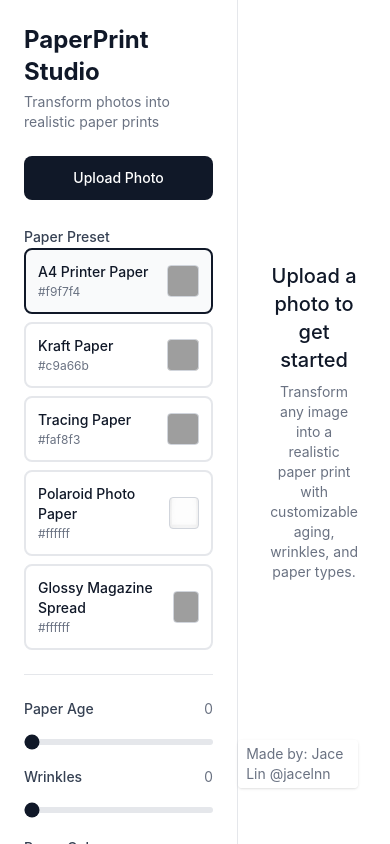
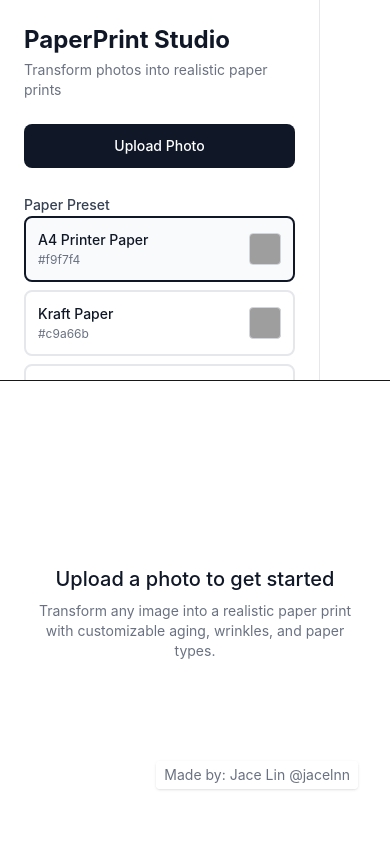
Before and after one commit to jacejacy/paperify, a Next.js app: page / in a window 390 px wide. Built offline with nearby package versions, Linux system fonts and the light colour scheme; grey boxes are pictures that could not be loaded.

Commit message:
fix mobile layout

```diff
--- a/app/page.tsx
+++ b/app/page.tsx
@@ -115,7 +115,10 @@ export default function Home() {
   const activePreset = getPreset(state.activePreset);
 
   return (
-    <div className="flex h-screen w-screen overflow-hidden bg-white">
+  <div className="flex flex-col md:flex-row h-[100dvh] w-screen overflow-hidden bg-white">
+    {/* Controls */}
+    <aside className="w-full md:w-[360px] border-b md:border-b-0 md:border-r">
+      <div className="max-h-[45dvh] md:max-h-none overflow-auto">
         <ControlPanel
           state={state}
           onUpload={handleUpload}
@@ -123,7 +126,9 @@ export default function Home() {
           onPaperAgeChange={(val) => setState((prev) => ({ ...prev, paperAge: val }))}
           onWrinklesChange={(val) => setState((prev) => ({ ...prev, wrinkles: val }))}
           onPaperColorChange={(val) => setState((prev) => ({ ...prev, paperColor: val }))}
-        onPrintStrengthChange={(val) => setState((prev) => ({ ...prev, printStrength: val }))}
+          onPrintStrengthChange={(val) =>
+            setState((prev) => ({ ...prev, printStrength: val }))
+          }
           onGrainChange={(val) => setState((prev) => ({ ...prev, grain: val }))}
           onMosaicFadeChange={(val) => setState((prev) => ({ ...prev, mosaicFading: val }))}
           onGlossStrengthChange={(val) =>
@@ -133,8 +138,12 @@ export default function Home() {
           onReset={handleReset}
           onDownloadPNG={handleDownloadPNG}
         />
+      </div>
+    </aside>
 
-      <div className="flex-1 relative">
+    {/* Preview */}
+    <main className="flex-1 min-h-0">
+      <div className="h-[55dvh] md:h-full relative">
         {state.uploadedImage ? (
           hasWebGL ? (
             state.activePreset === 'magazine' ? (
@@ -185,10 +194,12 @@ export default function Home() {
             </div>
           </div>
         )}
+
         <div className="absolute bottom-14 right-8 z-50 rounded bg-white/85 px-2 py-1 text-sm text-gray-500 shadow-sm pointer-events-none">
           Made by: Jace Lin @jacelnn
         </div>
       </div>
+    </main>
   </div>
 );
 }
```
Lines whose indentation alone changed are shown as unchanged.
